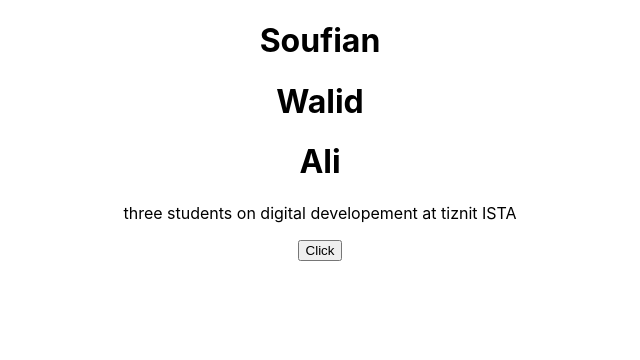
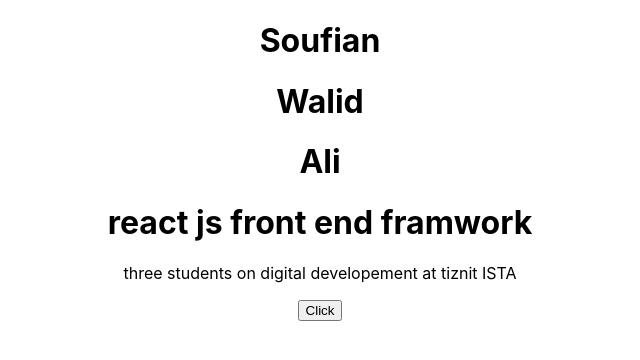
Before and after one commit to sofyanBoukir/react-APPS, a React (Create React App) app: page / in a window 1280 px wide. Shown: the top 360 px of the page, without its empty margins (320-960 px from the left). Built offline with nearby package versions, Linux system fonts and the light colour scheme.

Commit message:
I made changes

```diff
--- a/src/App.js
+++ b/src/App.js
@@ -13,6 +13,7 @@ function App() {
         <h1>Soufian </h1>
         <h1>Walid</h1>
         <h1>Ali</h1>
+        <h1>react js front end framwork</h1>
         <p>three students on digital developement at tiznit ISTA</p>
         <button onClick={handleClick}>Click</button>
       </center>
```
